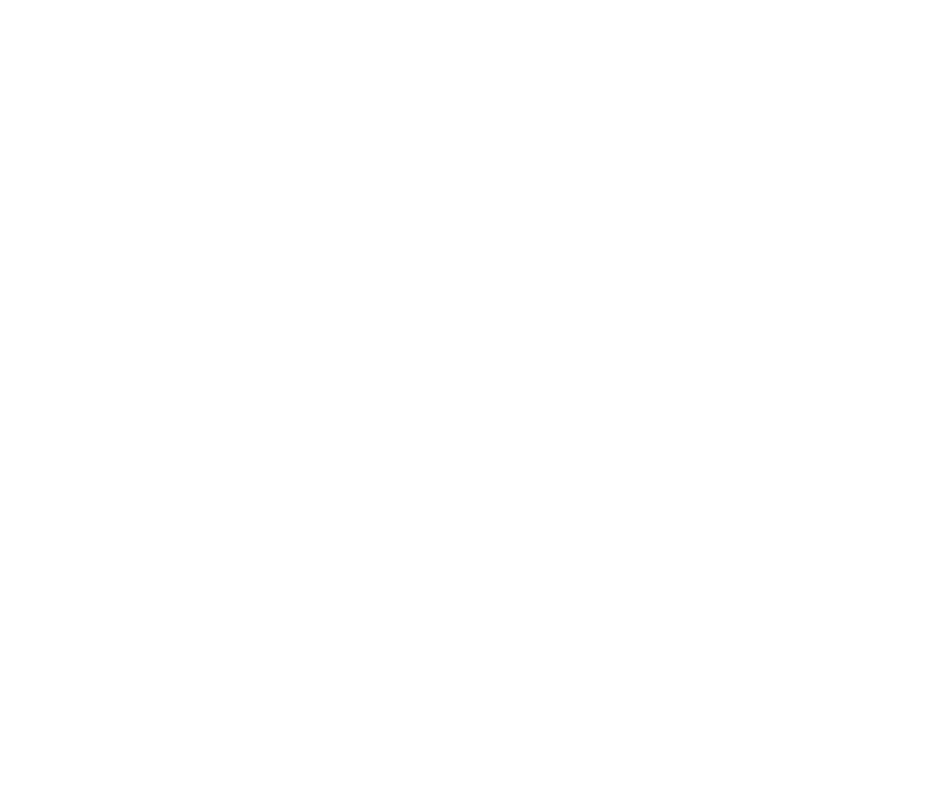
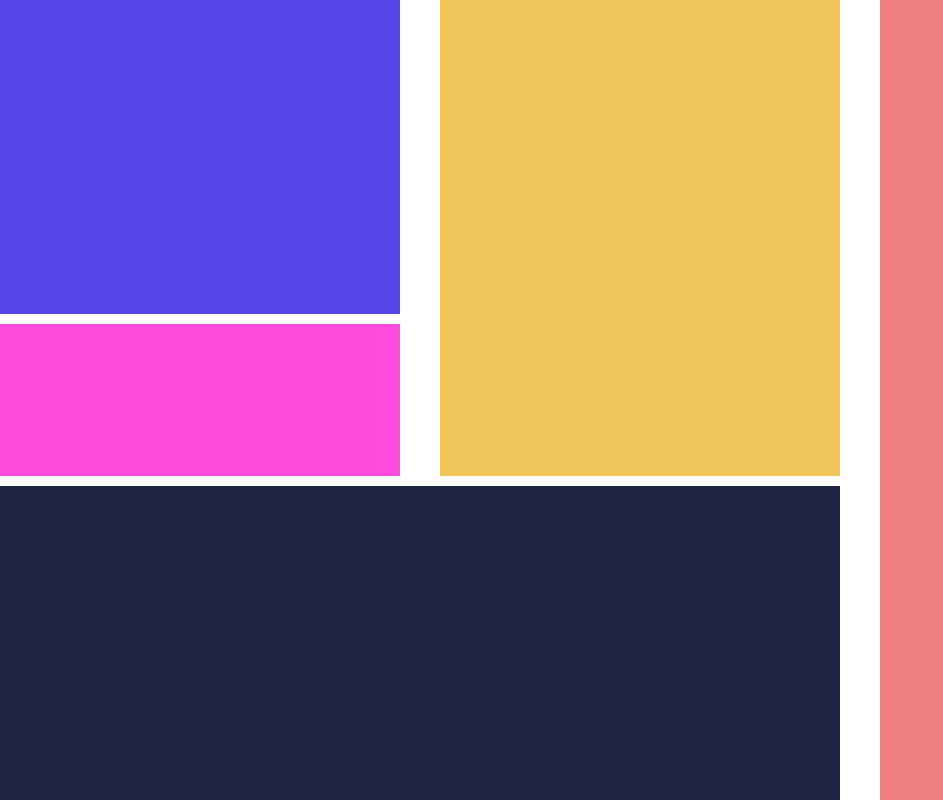
Before and after one commit to curiosityr0ver/super-app-capstone-teaching, a React (Create React App) app: page /dashboard in a window 1280 px wide. Before the commit this address had no page. Shown: the whole page, without its empty margins (0-943 px from the left). Built offline with nearby package versions, Linux system fonts and the light colour scheme; a web font is replaced by a local one.

Commit message:
started working on grid for page 5

```diff
--- a/src/App.js
+++ b/src/App.js
@@ -2,6 +2,7 @@ import Registration from "./pages/registration/Registration";
 import GenrePage from "./pages/genre/GenrePage";
 import { BrowserRouter, Routes, Route } from "react-router-dom";
 import HomePage from "./pages/homepage/Homepage";
+import Dashboard from "./pages/dashboard/Dashboard";
 
 function App() {
   return (
@@ -11,6 +12,7 @@ function App() {
           {/* <Route path="/" element={<Registration />} /> */}
           <Route path="/genre" element={<GenrePage />} />
           <Route path="/" element={<HomePage />} />
+          <Route path="/dashboard" element={<Dashboard />} />
         </Routes>
       </BrowserRouter>
     </div>
--- /dev/null
+++ b/src/pages/dashboard/DashBoard.module.css
@@ -0,0 +1,57 @@
+.page {
+    height: 100vh;
+    width: 100%;
+}
+
+.container {
+    height: 100%;
+    width: 100%;
+    display: grid;
+    grid-template-columns: 1fr 1fr 1fr;
+    grid-template-rows: 1fr 1fr 1fr 1fr 1fr;
+    gap: 10px 40px;
+    grid-auto-flow: row;
+    align-items: end;
+    grid-template-areas:
+        "User-Widget Notes-Widget News-Widget"
+        "User-Widget Notes-Widget News-Widget"
+        "Weather-Widget Notes-Widget News-Widget"
+        "Timer-Widget Timer-Widget News-Widget"
+        "Timer-Widget Timer-Widget News-Widget";
+}
+
+.UserWidget {
+    height: inherit;
+    width: inherit;
+    background-color: #5746EA;
+    ;
+    grid-area: User-Widget;
+}
+
+.WeatherWidget {
+    height: inherit;
+    width: inherit;
+    background-color: #FF4ADE;
+    grid-area: Weather-Widget;
+}
+
+.TimerWidget {
+    height: inherit;
+    width: inherit;
+    background-color: #1E2343;
+    grid-area: Timer-Widget;
+}
+
+.NotesWidget {
+    height: inherit;
+    width: inherit;
+    background-color: #F1C75B;
+    grid-area: Notes-Widget;
+}
+
+.NewsWidget {
+    height: inherit;
+    width: inherit;
+    background-color: lightcoral;
+    grid-area: News-Widget;
+}
--- /dev/null
+++ b/src/pages/dashboard/Dashboard.jsx
@@ -0,0 +1,17 @@
+import React from "react";
+import styles from "./DashBoard.module.css";
+function Dashboard() {
+	return (
+		<div className={styles.page}>
+			<div className={styles.container}>
+				<div className={styles.UserWidget}></div>
+				<div className={styles.WeatherWidget}></div>
+				<div className={styles.TimerWidget}></div>
+				<div className={styles.NotesWidget}></div>
+				<div className={styles.NewsWidget}></div>
+			</div>
+		</div>
+	);
+}
+
+export default Dashboard;
--- a/src/pages/homepage/Homepage.jsx
+++ b/src/pages/homepage/Homepage.jsx
@@ -2,12 +2,15 @@ import React, { useState, useEffect } from "react";
 import styles from "./Homepage.module.css";
 import userAvatar from "../../assets/image 14.png";
 import axios from "axios";
+import { FaThermometerThreeQuarters } from "react-icons/fa";
+import { FiWind } from "react-icons/fi";
+import { RiContrastDrop2Fill } from "react-icons/ri";
 
 function Homepage() {
 	const NEWS_API = process.env.REACT_APP_NEWS_API_KEY;
 	const WEATHER_API = process.env.REACT_APP_WEATHER_API_KEY;
 	const [user, setUser] = useState();
-	const [selectedGenres, setSelectedGenres] = useState([1, 2, 3, 4, 5, 6, 7]);
+	const [selectedGenres, setSelectedGenres] = useState([1, 2, 3]);
 	const genres = [
 		{
 			title: "Action",
@@ -43,7 +46,7 @@ function Homepage() {
 	useEffect(() => {
 		setUser(JSON.parse(localStorage.getItem("currentUser")));
 		// console.log(new Date());
-		setSelectedGenres(JSON.parse(localStorage.getItem("selectedGenres")));
+		// setSelectedGenres(JSON.parse(localStorage.getItem("selectedGenres")));
 		fetchWeatherData();
 		fetchNewsData();
 	}, []);
@@ -132,7 +135,7 @@ function Homepage() {
 							<h3> {user.name}</h3>
 							<h3>{user.email}</h3>
 							<h1>{user.username}</h1>
-							{selectedGenres.length > 0 && (
+							{selectedGenres && (
 								<div className={styles.genreGrid}>
 									{selectedGenres
 										.filter((genre, index) => index < 4)
@@ -147,15 +150,40 @@ function Homepage() {
 				{weather && (
 					<div className={styles.weatherWidget}>
 						<div className={styles.header}>
-							<h3>{formatDate()}</h3>
+							<h1>{formatDate()}</h1>
 						</div>
-						<div className={styles.body}>
-							<p>{weather.condition.text}</p>
-							<p>{weather.temp_c}</p>
-							<p>{weather.pressure_mb}</p>
-							<p>Wind Speed:{weather.wind_kph}</p>
-							<p>Humidity:{weather.humidity}%</p>
-							<img src={weather.condition.icon} alt="" />
+						<div className={styles.footer}>
+							<div
+								style={{
+									display: "flex",
+									flexDirection: "column",
+									justifyContent: "space-between",
+									alignItems: "center",
+								}}
+							>
+								<img src={weather.condition.icon} alt="" />
+								<div>{weather.condition.text}</div>
+							</div>
+							<div
+								style={{
+									display: "flex",
+									flexDirection: "column",
+									justifyContent: "space-between",
+									alignItems: "center",
+								}}
+							>
+								<div style={{ fontSize: "3rem" }}>{weather.temp_c} °C </div>
+								<FaThermometerThreeQuarters />
+								<div>{weather.pressure_mb} mbar</div>
+								<div>Pressure</div>
+							</div>
+							<div>
+								<div>Wind Speed:{weather.wind_kph}</div>
+								<FiWind />
+
+								<div>Humidity:{weather.humidity}%</div>
+								<RiContrastDrop2Fill />
+							</div>
 						</div>
 					</div>
 				)}
@@ -163,10 +191,14 @@ function Homepage() {
 			<div className={styles.right}>
 				{news && (
 					<div className={styles.newsWidget}>
-						<img src={news.urlToImage} alt="" />
-						<h1>{news.title}</h1>
-						<h3>{formatDate(news.publishedAt)}</h3>
-						<p>{news.description}</p>
+						<div className={styles.header}>
+							<img src={news.urlToImage} alt="" />
+							<div className={styles.headerText}>
+								<h3>{news.title.split("-")[0]}</h3>
+								<h5>{formatDate(news.publishedAt)}</h5>
+							</div>
+						</div>
+						<div className={styles.footer}>{news.description}</div>
 					</div>
 				)}
 			</div>
--- a/src/pages/homepage/Homepage.module.css
+++ b/src/pages/homepage/Homepage.module.css
@@ -18,7 +18,6 @@
 .userWidget {
     display: flex;
     box-sizing: border-box;
-    justify-content: space-around;
     margin-bottom: 1.5%;
     padding: 3%;
     height: 65%;
@@ -53,24 +52,34 @@
     background-color: #9F94FF;
     padding: 10px 20px;
     margin: 10px;
-
 }
 
 .weatherWidget {
     box-sizing: border-box;
-    margin-top: 1.5%;
+    /* margin-top: 1.5%; */
     height: 100%;
     width: 100%;
     background-color: #101744;
     color: white;
+    border-radius: 30px;
+    overflow: hidden;
 }
+
 
 .weatherWidget .header {
     height: 35%;
     background-color: #FF4ADE;
 }
 
+.weatherWidget h1 {
+    margin: 0px;
+}
 
+.weatherWidget .footer {
+    width: inherit;
+    display: flex;
+    justify-content: space-evenly;
+}
 
 .right {
     width: 35%;
@@ -78,16 +87,40 @@
     display: flex;
     flex-direction: column;
     box-sizing: border-box;
-    padding: 4% 4% 4% 2.5%;
+    padding: 4% 10% 4% 2.5%;
 }
 
 .newsWidget {
     width: 100%;
     height: 100%;
-    background-color: cyan;
+    background-color: white;
+    border-radius: 30px;
+    overflow: hidden;
+}
+
+
+.newsWidget .header {
+    position: relative;
+    width: 100%;
+    border: none;
+}
+
+.headerText {
+
+    margin: 0px;
+    padding: 0px 10px;
+    position: absolute;
+    bottom: 4px;
+    color: white;
+    background-color: rgba(6, 0, 0, 0.5);
 }
 
 .newsWidget img {
-    object-fit: cover;
-    height: 42%;
+    /* border-radius: 30px 30px 0px 0px; */
+    width: inherit;
+    max-height: 50%;
 }
+
+.newsWidget .footer {
+    padding: 20px 25px;
+}
```
Also changed, not shown: src/components/NewsWidget.jsx (added), src/components/UserWidget.jsx (added), src/components/WeatherWidget.jsx (added).
